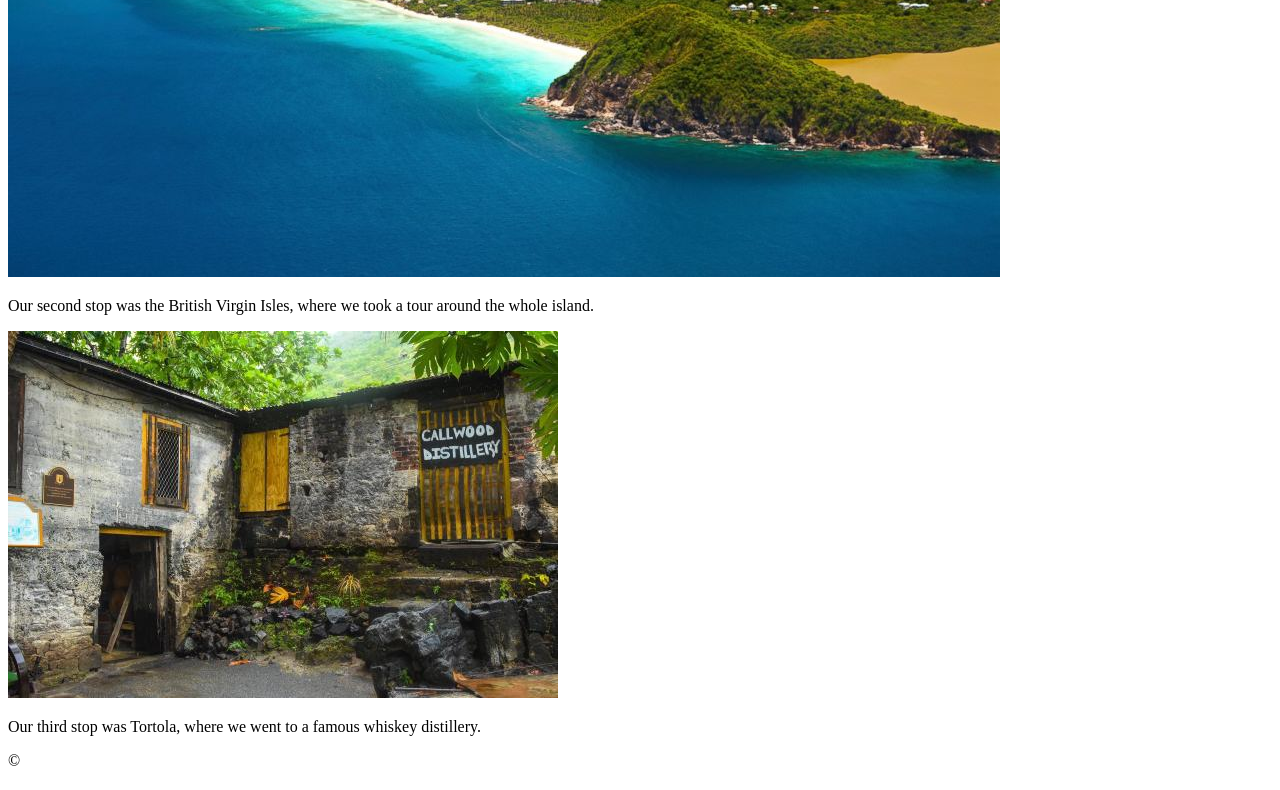
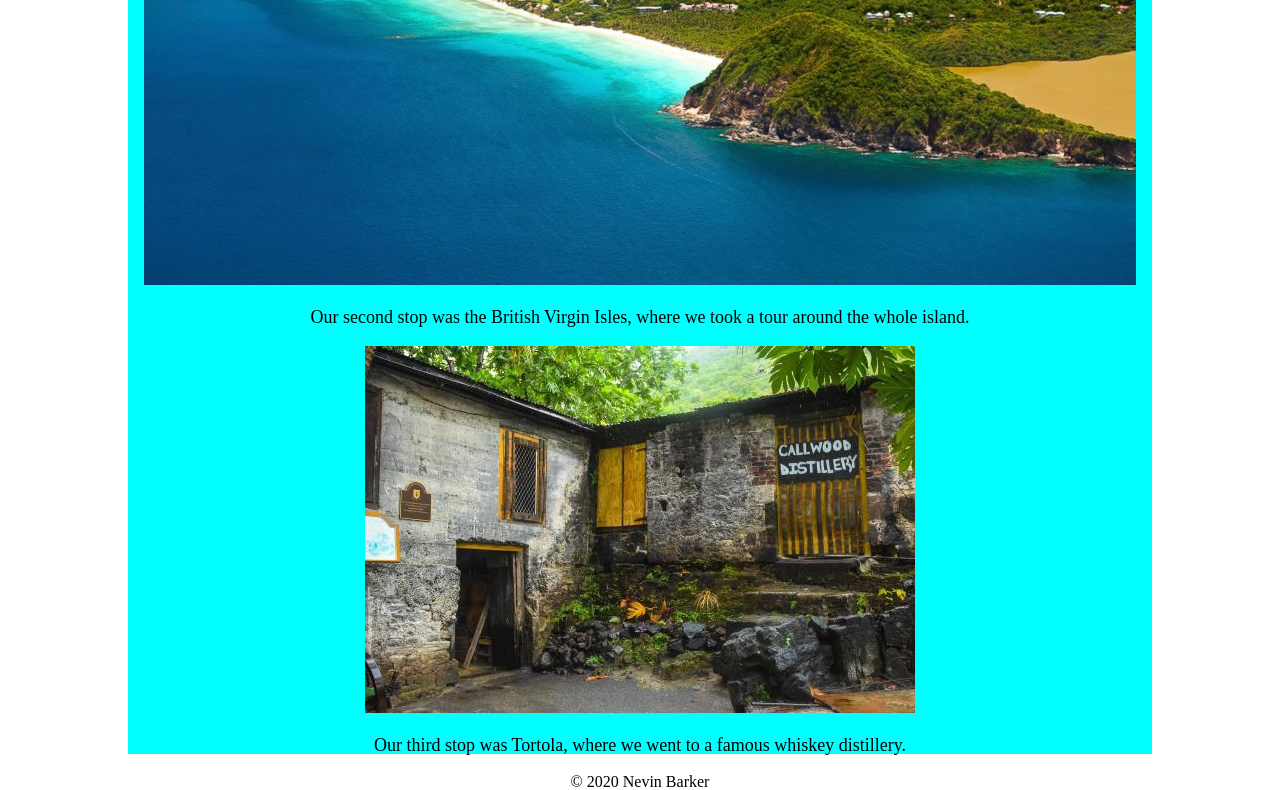
Before and after one commit to mrwafflesman/html-me-something, a plain HTML site: page index.html in a window 1280 px wide. Shown: the part 1647-2437 px from the top of the page. Drawn offline with Linux system fonts and the light colour scheme.

Commit message:
added styles

```diff
--- a/index.html
+++ b/index.html
@@ -3,24 +3,28 @@
 <html>
    <head>
       <title>My Cruise</title>
+      <link rel="stylesheet" type="text/css" href="styles.css">
    </head>
 
    <body>
-       <article>
-           <h1>My Cruise</h1>
+       <div class = "main">
+         <article>
+           <h1 id = "title">My Cruise</h1>
            <h2>Pictures and thoughts from my first cruise.</h2>
            <p>My cruise took place Summer 2016 and we went to multiple locations in the Carribean.</p>
            <img src="Images/Miami Port.jpg" alt="Miami port">
            <p>We started from Miami, Florida.</p>
            <img src="Images/621-uss-constitution-wood-model-tall-ship10.jpg" alt="Model ship">
-           <p>Our first stop was the U.S. Virgin Isles, where i bought a small model ship.</p>
+           <p>Our first stop was the U.S. Virgin Isles, where I bought a small model ship.</p>
            <img src="Images/BVI.jpg" alt="British Virgin Isles">
            <p>Our second stop was the British Virgin Isles, where we took a tour around the whole island.</p>
            <img src="Images/callwood-distillery.jpg" alt="Callwood distillery">
            <p>Our third stop was Tortola, where we went to a famous whiskey distillery.</p>
-       </article>
+         </article>
+       </div>
+
 
    </body>
 
-   <footer>&copy;</footer>
+   <footer>&copy; 2020 Nevin Barker</footer>
 </html>
--- /dev/null
+++ b/styles.css
@@ -0,0 +1,86 @@
+/* http://meyerweb.com/eric/tools/css/reset/
+   v2.0 | 20110126
+   License: none (public domain)
+*/
+
+html, body, div, span, applet, object, iframe,
+h1, h2, h3, h4, h5, h6, p, blockquote, pre,
+a, abbr, acronym, address, big, cite, code,
+del, dfn, em, img, ins, kbd, q, s, samp,
+small, strike, strong, sub, sup, tt, var,
+b, u, i, center,
+dl, dt, dd, ol, ul, li,
+fieldset, form, label, legend,
+table, caption, tbody, tfoot, thead, tr, th, td,
+article, aside, canvas, details, embed,
+figure, figcaption, footer, header, hgroup,
+menu, nav, output, ruby, section, summary,
+time, mark, audio, video {
+	margin: 0;
+	padding: 0;
+	border: 0;
+	font-size: 100%;
+	font: inherit;
+	vertical-align: baseline;
+}
+/* HTML5 display-role reset for older browsers */
+article, aside, details, figcaption, figure,
+footer, header, hgroup, menu, nav, section {
+	display: block;
+}
+body {
+	line-height: 1;
+}
+ol, ul {
+	list-style: none;
+}
+blockquote, q {
+	quotes: none;
+}
+blockquote:before, blockquote:after,
+q:before, q:after {
+	content: '';
+	content: none;
+}
+table {
+	border-collapse: collapse;
+	border-spacing: 0;
+}
+
+/* ^reset stylesheet^ */
+
+div.main {
+    margin-left: 10%;
+    margin-right: 10%;
+}
+
+article {
+    text-align: center;
+    background-color: aqua;
+}
+
+#title {
+    font-size: 24px;
+    padding-top: 20px;
+    padding-bottom: 20px;
+    font-weight: 600;
+}
+
+h2 {
+    font-size: 20px;
+    padding-bottom: 20px;
+}
+
+img {
+    padding-top: 20px;
+    padding-bottom: 20px;
+}
+
+p {
+    font-size: 18px;
+}
+
+footer {
+    padding-top: 20px;
+    text-align: center;
+}
```
